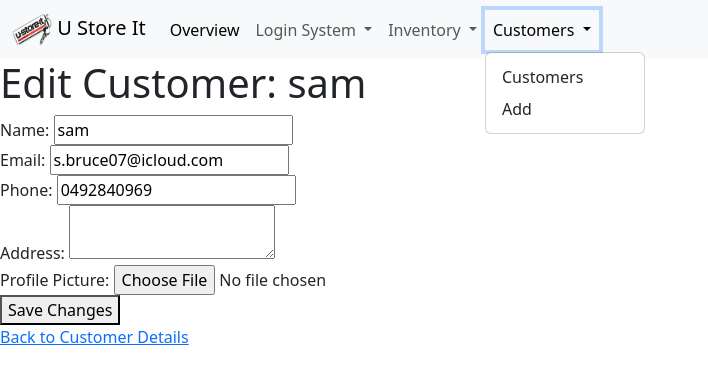
After one commit to s7bruce/ewb, a Flask app: page /customer_edit/1 in a window 1280 px wide, after a click on "Customers". The commit adds this page. Shown: the top 384 px of the page, without its empty margins (0-708 px from the left). Run offline with Flask 3, Linux system fonts and the light colour scheme; a user stored in the database is signed in; some libraries are stand-ins or nearby versions.

Commit message:
cust add edit and profile pic

```diff
--- a/app/__init__.py
+++ b/app/__init__.py
@@ -1,5 +1,5 @@
 from flask import Flask, redirect, jsonify, render_template, request
-from app.models import db, User
+from app.models import db, User, Customer
 from app.routes.routes import routes_bp
 from app.routes.auth import auth_bp
 from flask_sqlalchemy import SQLAlchemy
--- a/app/routes/routes.py
+++ b/app/routes/routes.py
@@ -1,14 +1,26 @@
-from flask import Flask, render_template, request, redirect, Blueprint,jsonify
-from app.models import db, vexrobots, User
+from flask import Flask, render_template, request, redirect, Blueprint, jsonify, flash, url_for, current_app, send_file, Response
+from app.models import db, vexrobots, User, Customer
 from flask_sqlalchemy import SQLAlchemy
 import pandas as pd
 from sqlalchemy import func
 from flask_login import login_manager, current_user, login_required
+import os
+from werkzeug.utils import secure_filename
+from datetime import datetime
+# from PIL import Image
+import io
+
 
 routes_bp = Blueprint(
     'routes_bp', __name__,
     template_folder='templates',
     static_folder='static')
+
+ALLOWED_EXTENSIONS = {'png', 'jpg', 'jpeg', 'gif'}
+
+def allowed_file(filename):
+    return '.' in filename and filename.rsplit('.', 1)[1].lower() in ALLOWED_EXTENSIONS
+
 
 @routes_bp.route('/')
 def login():
@@ -31,6 +43,15 @@ def profile():
     email = user.email
     name = user.name
     return render_template('profile.html', email=email, name=name)
+
+# @routes_bp.route('/profilev2')
+# @login_required
+# def profilev2():
+#     user = User.query.filter_by(id=current_user.id).first()
+#     email = user.email
+#     name = user.name
+#     profilepic = user.profilepic
+#     return render_template('profilev2.html',email=email,name=name,profilepic=profilepic)
 
 @routes_bp.route('/api/inventory')
 @login_required
@@ -111,3 +132,114 @@ def parse_csv(file_path):
             db.session.add(robot)
     db.session.commit()
     return redirect('/import')
+
+
+
+@routes_bp.route("/customers", methods=['GET'])
+@login_required
+def customers():
+    search_term = request.args.get('search', '', type=str)
+    query = Customer.query
+    if search_term:
+        query = query.filter(
+            Customer.name.ilike(f'%{search_term}%'),
+            Customer.name.ilike(f'%{search_term}%')
+        )
+
+    customers = query.all()
+
+    return render_template("customers.html", customers=customers, search_term=search_term)
+
+@routes_bp.route('/customers/<int:id>', methods=['GET'])
+@login_required
+def customer_detail(id):
+    customer = Customer.query.get_or_404(id)
+    return render_template('customer_detail.html', customer=customer)
+
+@routes_bp.route('/customer_add', methods=['GET', 'POST'])
+@login_required
+def customer_add():
+    if request.method == 'POST':
+        # Retrieve form data
+        name = request.form.get('name')
+        email = request.form.get('email')
+        phone = request.form.get('phone')
+        address = request.form.get('address')
+
+        # Retrieve the uploaded file
+        profile_picture = None
+        file = request.files.get('profile_picture')
+
+        if file and allowed_file(file.filename):
+            # Read the image file into memory and store as binary data
+            img = Image.open(file.stream)  # Open the image from the stream
+            img_byte_array = io.BytesIO()  # Create a byte array to hold the image data
+            img.save(img_byte_array, format='PNG')  # Save image to byte array in PNG format
+            profile_picture = img_byte_array.getvalue()  # Get the binary data
+
+        # Check if a customer with the same email already exists
+        existing_customer = Customer.query.filter_by(email=email).first()
+        if existing_customer:
+            flash('A customer with this email already exists.', 'error')
+            return redirect(url_for('routes_bp.customer_add'))
+
+        # Create a new customer instance
+        new_cust = Customer(
+            name=name,
+            email=email,
+            phone=phone,
+            address=address,
+            profile_picture=profile_picture  # Store the image binary data in the DB
+        )
+
+        # Add to the database
+        db.session.add(new_cust)
+        db.session.commit()
+        flash('Customer added successfully!', 'success')
+
+        return redirect(url_for('routes_bp.customers'))
+
+    return render_template('customer_add.html')
+
+@routes_bp.route('/customer_edit/<int:id>', methods=['GET', 'POST'])
+@login_required
+def customer_edit(id):
+    customer = Customer.query.get_or_404(id)
+
+    if request.method == 'POST':
+        # Retrieve form data
+        customer.name = request.form.get('name')
+        customer.email = request.form.get('email')
+        customer.phone = request.form.get('phone')
+        customer.address = request.form.get('address')
+
+        # Retrieve and handle the profile picture if uploaded
+        file = request.files.get('profile_picture')
+
+        if file and allowed_file(file.filename):
+            # Read the image file into memory and store as binary data
+            img = Image.open(file.stream)  # Open the image from the stream
+            img_byte_array = io.BytesIO()  # Create a byte array to hold the image data
+            img.save(img_byte_array, format='PNG')  # Save image to byte array in PNG format
+            customer.profile_picture = img_byte_array.getvalue()  # Update the binary data in the DB
+
+        # Check if the new email is already taken by another customer
+        if Customer.query.filter(Customer.email == customer.email, Customer.id != id).first():
+            flash('This email is already associated with another customer.', 'error')
+            return redirect(url_for('routes_bp.customer_edit', id=customer.id))
+
+        # Commit the changes to the database
+        db.session.commit()
+        flash('Customer updated successfully!', 'success')
+
+        return redirect(url_for('routes_bp.customer_detail', id=customer.id))
+
+    return render_template('customer_edit.html', customer=customer)
+
+@routes_bp.route('/customer_image/<int:id>')
+def customer_image(id):
+    customer = Customer.query.get(id)
+    if customer and customer.profile_picture:
+        # Create a byte stream response with the binary data
+        return Response(customer.profile_picture, mimetype='image/png')
+    return send_file('static/default_profile_picture.png', mimetype='image/png')  # Default image if none exists
--- a/app/templates/base.html
+++ b/app/templates/base.html
@@ -48,6 +48,15 @@
             <li><a class="dropdown-item" href="/import">Import</a></li>
             <li><a class="dropdown-item" href="/bookings">Bookings</a></li>
           </ul>
+          <li class="nav-item dropdown">
+            <a class="nav-link dropdown-toggle" href="#" role="button" data-bs-toggle="dropdown" aria-expanded="false">
+              Customers
+            </a>
+            <ul class="dropdown-menu">
+              <li><a class="dropdown-item" href="/customers">Customers</a></li>
+              <li><a class="dropdown-item" href="/customer_add">Add</a></li>
+
+            </ul>
         </li>
 
     </div>
--- /dev/null
+++ b/app/templates/customer_edit.html
@@ -0,0 +1,54 @@
+{% extends "base.html" %}
+{% block content %}
+
+<!DOCTYPE html>
+<html lang="en">
+<head>
+    <meta charset="UTF-8">
+    <meta name="viewport" content="width=device-width, initial-scale=1.0">
+    <title>Edit Customer</title>
+</head>
+<body>
+    <h1>Edit Customer: {{ customer.name }}</h1>
+
+    <!-- Flash messages for success or errors -->
+    {% with messages = get_flashed_messages(with_categories=true) %}
+        {% if messages %}
+            <ul>
+                {% for category, message in messages %}
+                    <li class="{{ category }}">{{ message }}</li>
+                {% endfor %}
+            </ul>
+        {% endif %}
+    {% endwith %}
+
+    <!-- Form for editing customer details -->
+    <form method="POST" enctype="multipart/form-data">
+        <label for="name">Name:</label>
+        <input type="text" id="name" name="name" value="{{ customer.name }}" required><br>
+
+        <label for="email">Email:</label>
+        <input type="email" id="email" name="email" value="{{ customer.email }}" required><br>
+
+        <label for="phone">Phone:</label>
+        <input type="text" id="phone" name="phone" value="{{ customer.phone }}"><br>
+
+        <label for="address">Address:</label>
+        <textarea id="address" name="address">{{ customer.address }}</textarea><br>
+
+        <label for="profile_picture">Profile Picture:</label>
+        <input type="file" id="profile_picture" name="profile_picture"><br>
+
+        {% if customer.profile_picture %}
+            <img src="{{ url_for('static', filename='profile_pics/' + customer.profile_picture) }}" alt="Profile Picture" width="100">
+        {% endif %}
+
+        <button type="submit">Save Changes</button>
+    </form>
+
+    <a href="{{ url_for('routes_bp.customer_detail', id=customer.id) }}">Back to Customer Details</a>
+</body>
+</html>
+
+
+{% endblock %}
```
Also changed, not shown: app/models.py (+12 -0 lines), app/templates/customer_add.html (added, +39 -0 lines), app/templates/customer_detail.html (added, +33 -0 lines), app/templates/customers.html (added, +38 -0 lines), app/templates/login.html (+17 -1 lines), app/templates/profilev2.html (added, +14 -0 lines), app/templates/signup.html (+32 -1 lines), instance/app.db.
